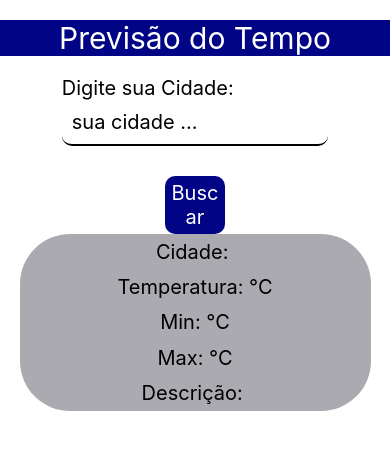
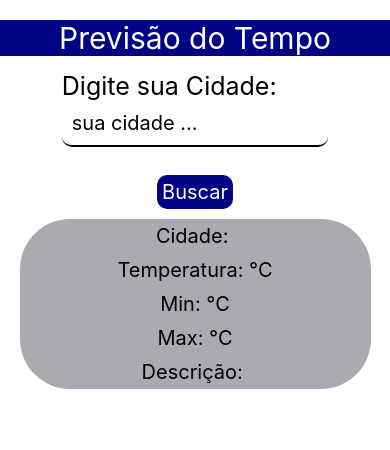
Before and after one commit to kayo0404/previsaoTempo3dsPeruibe, a React Native app: screen / in a window 390 px wide. Shown: the top 450 px of the page. Built offline with nearby package versions, Linux system fonts and the light colour scheme.

Commit message:
edição

```diff
--- a/App.js
+++ b/App.js
@@ -69,8 +69,9 @@ const styles = StyleSheet.create({
     color: '#FFF'
   },
   label:{
-    fontSize:20,
-    marginLeft:'10%'
+    fontSize:25,
+    marginLeft:'10%',
+
   },
   input:{
     marginLeft:'10%',
@@ -83,9 +84,7 @@ const styles = StyleSheet.create({
   },
   botao:{
     padding: 5,
-    marginTop: 10,
-    marginLeft:'10%',
-    marginRight:'10%',
+    marginTop: 3,
     backgroundColor:'#010485',
     borderRadius: 10,
 
@@ -96,6 +95,7 @@ const styles = StyleSheet.create({
     textAlign:'center'
   },
   blocoGeral:{
-    marginTop:20
+    marginTop:15,
+    marginVertical: 10
   }
 });
```
